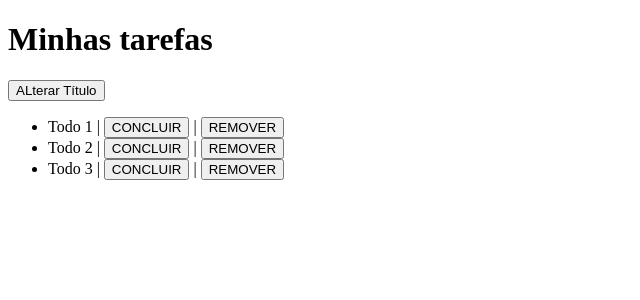
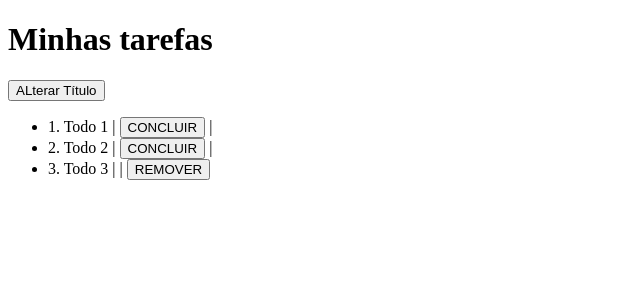
Before and after one commit to RafaelBonotto/angular.Todo, an Angular app: page / in a window 1280 px wide. Shown: the top 300 px of the page, without its empty margins (0-640 px from the left). Built offline with nearby package versions, Linux system fonts and the light colour scheme.

Commit message:
*ngif="condicao"

```diff
--- a/src/app/app.component.html
+++ b/src/app/app.component.html
@@ -4,5 +4,9 @@
 
 <ul>
     <!-- foreach -->
-    <li *ngFor="let todo of todos"> {{todo.title}} | <button>CONCLUIR</button> | <button>REMOVER</button></li>
+    <li *ngFor="let todo of todos">
+        {{todo.id}}. {{todo.title}} |
+        <button *ngIf="!todo.done">CONCLUIR</button> |
+        <button *ngIf="todo.done">REMOVER</button>
+    </li>
 </ul>
--- a/src/app/app.component.ts
+++ b/src/app/app.component.ts
@@ -14,7 +14,7 @@ export class AppComponent {
   constructor() {
     this.todos.push(new Todo(1, "Todo 1", false));
     this.todos.push(new Todo(2, "Todo 2", false));
-    this.todos.push(new Todo(3, "Todo 3", false));
+    this.todos.push(new Todo(3, "Todo 3", true));
   }
 
   alterarTitulo(){
```
